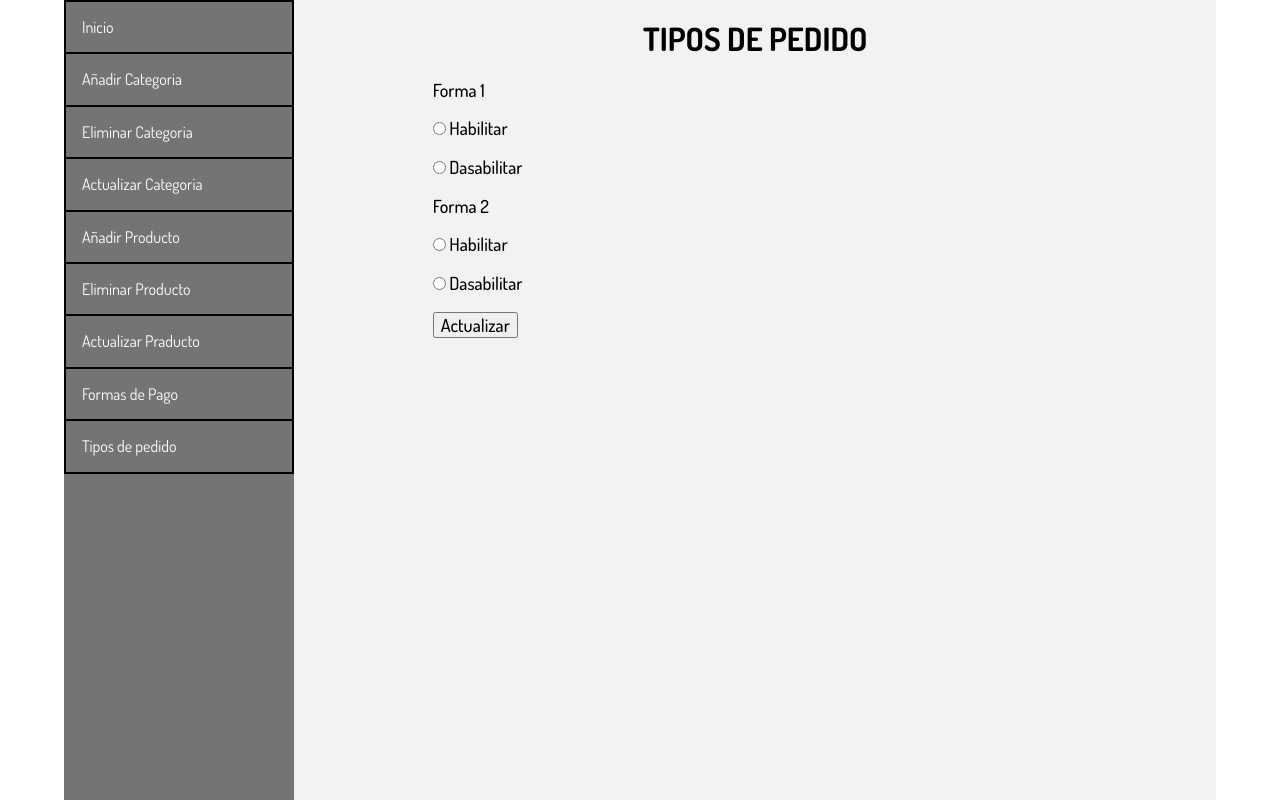
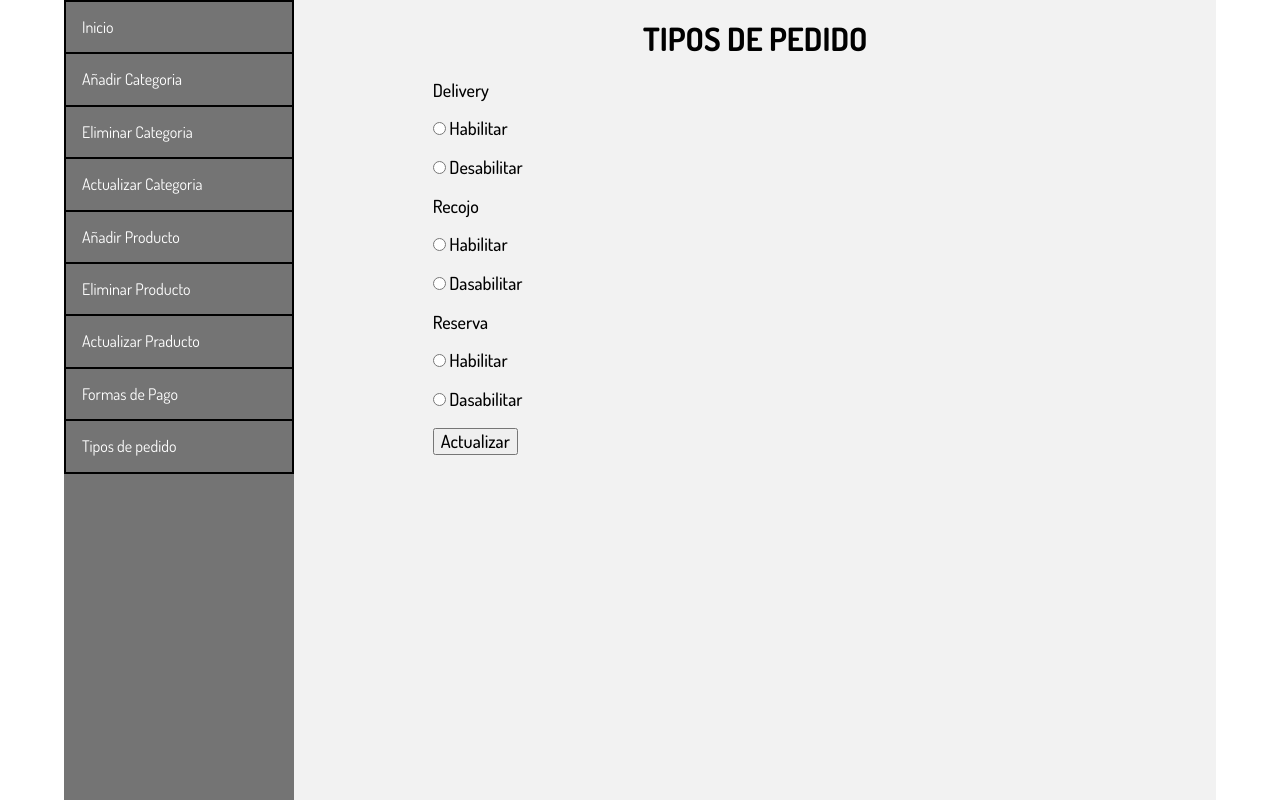
Before and after one commit to freddyjosias/webbuengustoperuano, a PHP site: page /tipospedido.php in a window 1280 px wide. Run offline with PHP 8.4, Linux system fonts and the light colour scheme.

Commit message:
tipospedidos

```diff
--- a/tipospedido.php
+++ b/tipospedido.php
@@ -1,3 +1,35 @@
+<?php
+
+    require 'conexion.php';
+
+    session_start();
+
+    if ($_SERVER['REQUEST_METHOD'] == 'POST') {
+
+        $resultados = $conexion -> prepare('SELECT idsucursal FROM usuario_encargado WHERE idusuario_encargado = ?');
+        $resultados -> execute(array($_SESSION['idusuario']));
+        $resultados = $resultados -> fetch(PDO::FETCH_ASSOC);
+
+        $idSucursal = $resultados['idsucursal'][0];
+
+        if (isset($_POST['delivery'])) {
+            $resultados1 = $conexion -> prepare('UPDATE detalletipospedido SET disponibilidadtipospedido = ? WHERE idtipospedido = 1 AND idsucursal = ?');
+            $resultados1 -> execute(array($_POST['delivery'],$idSucursal));
+        }
+
+        if (isset($_POST['recojo'])) {
+            $resultados2 = $conexion -> prepare('UPDATE detalletipospedido SET disponibilidadtipospedido = ? WHERE idtipospedido = 2 AND idsucursal = ?');
+            $resultados2 -> execute(array($_POST['recojo'],$idSucursal));
+        }
+
+        if (isset($_POST['reserva'])) {
+            $resultados3 = $conexion -> prepare('UPDATE detalletipospedido SET disponibilidadtipospedido = ? WHERE idtipospedido = 3 AND idsucursal = ?');
+            $resultados3 -> execute(array($_POST['reserva'],$idSucursal));
+        }
+    }
+
+?>
+
 <!DOCTYPE html>
 <html>
 <head>
@@ -32,15 +64,19 @@
 
                 <h1>Tipos de Pedido</h1>
 
-                <form action="" class='form-panel'>
+                <form action="" class='form-panel' method="post">
 
-                    <p>Forma 1</p>
-                    <p><input type="radio" id="" name="forma1" value=""> Habilitar</p>
-                    <p><input type="radio" id="" name="forma1" value=""> Dasabilitar</p>
+                    <p>Delivery</p>
+                    <p><input type="radio" id="" name="delivery" value="1"> Habilitar</p>
+                    <p><input type="radio" id="" name="delivery" value="0"> Desabilitar</p>
 
-                    <p>Forma 2</p>
-                    <p><input type="radio" id="" name="forma2" value=""> Habilitar</p>
-                    <p><input type="radio" id="" name="forma2" value=""> Dasabilitar</p>
+                    <p>Recojo</p>
+                    <p><input type="radio" id="" name="recojo" value="1"> Habilitar</p>
+                    <p><input type="radio" id="" name="recojo" value="0"> Dasabilitar</p>
+
+                    <p>Reserva</p>
+                    <p><input type="radio" id="" name="reserva" value="1"> Habilitar</p>
+                    <p><input type="radio" id="" name="reserva" value="0"> Dasabilitar</p>
 
                     <input type="submit" value="Actualizar">
 
```
